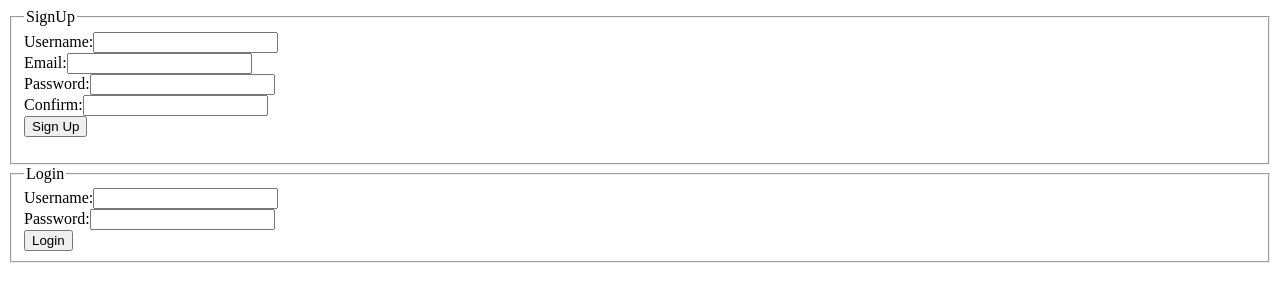
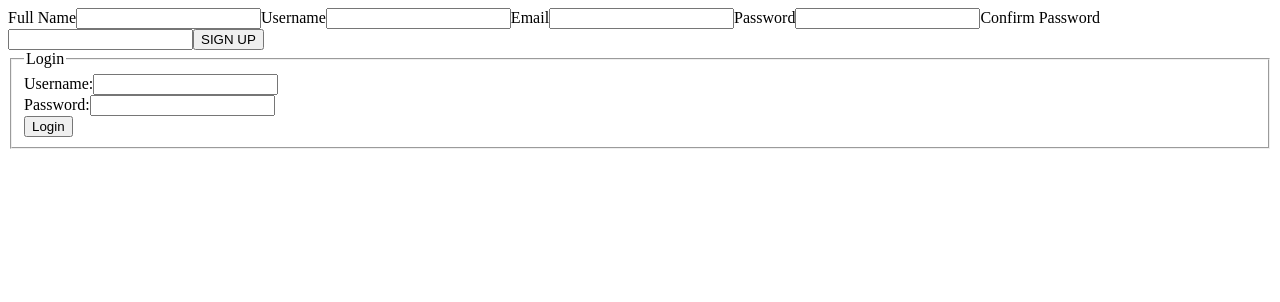
Before and after one commit to ahzqr/anywhere, a React (Vite) app: page / in a window 1280 px wide. Shown: the top 302 px of the page. Built offline with nearby package versions, Linux system fonts and the light colour scheme.

Commit message:
feat: update user model to include name

```diff
--- a/controllers/api/usersController.js
+++ b/controllers/api/usersController.js
@@ -9,10 +9,10 @@ const createJWT = (user) =>
 
 const create = async (req, res) => {
   debug("body: %o", req.body);
-  const { username, email, password } = req.body;
+  const { name, username, email, password } = req.body;
 
   try {
-    const user = await User.create({ username, email, password });
+    const user = await User.create({ name, username, email, password });
     debug("user: %o", user);
     const token = createJWT(user);
     res.status(201).json(token);
--- a/models/user.js
+++ b/models/user.js
@@ -5,6 +5,10 @@ const SALT_ROUNDS = 6;
 
 const userSchema = new Schema(
   {
+    name: {
+      type: String,
+      required: true,
+    },
     username: {
       type: String,
       lowercase: true,
--- a/src/components/SignUpForm/SignUpForm.jsx
+++ b/src/components/SignUpForm/SignUpForm.jsx
@@ -2,14 +2,15 @@ import debug from "debug";
 import { Component } from "react";
 import { signUp } from "../../utilities/users-service";
 
-const log = debug("mern:components:SignUpForm");
+const log = debug("anywhere:components:SignUpForm");
 
 export default class SignUpForm extends Component {
   state = {
+    name: "",
     username: "",
     email: "",
     password: "",
-    confirm: ""
+    confirm: "",
   };
 
   handleChange = (event) => {
@@ -34,55 +35,61 @@ export default class SignUpForm extends Component {
   };
 
   render() {
+    const disable = this.state.password !== this.state.confirm;
     return (
+      <div>
         <form onSubmit={this.handleSubmit}>
-        <fieldset>
-          <legend>SignUp</legend>
-
-          <label>
-            Username:
+          <label htmlFor="name">Full Name</label>
           <input
+            id="name"
+            type="text"
+            name="name"
+            value={this.state.name}
+            onChange={this.handleChange}
+            required
+          />
+          <label htmlFor="username">Username</label>
+          <input
+            id="username"
+            type="text"
             name="username"
             value={this.state.username}
             onChange={this.handleChange}
+            required
           />
-          </label>
-          <br />
-
-          <label>
-            Email:
+          <label htmlFor="email">Email</label>
           <input
+            id="email"
+            type="email"
             name="email"
             value={this.state.email}
             onChange={this.handleChange}
+            required
           />
-          </label>
-          <br />
-
-          <label>
-            Password:
+          <label htmlFor="password">Password</label>
           <input
+            id="password"
+            type="password"
             name="password"
+            minLength="3"
             value={this.state.password}
             onChange={this.handleChange}
+            required
           />
-          </label>
-          <br />
-
-          <label>
-            Confirm:
+          <label htmlFor="confirm-password">Confirm Password</label>
           <input
+            id="confirm-password"
+            type="password"
             name="confirm"
             value={this.state.confirm}
             onChange={this.handleChange}
+            required
           />
-          </label>
-          <br />
-
-          <button>Sign Up</button>
-          <p>{this.state.error} </p>
-        </fieldset>
+          <button type="submit" disabled={disable}>
+            SIGN UP
+          </button>
         </form>
+      </div>
     );
   }
 }
```
Lines whose indentation alone changed are shown as unchanged.
